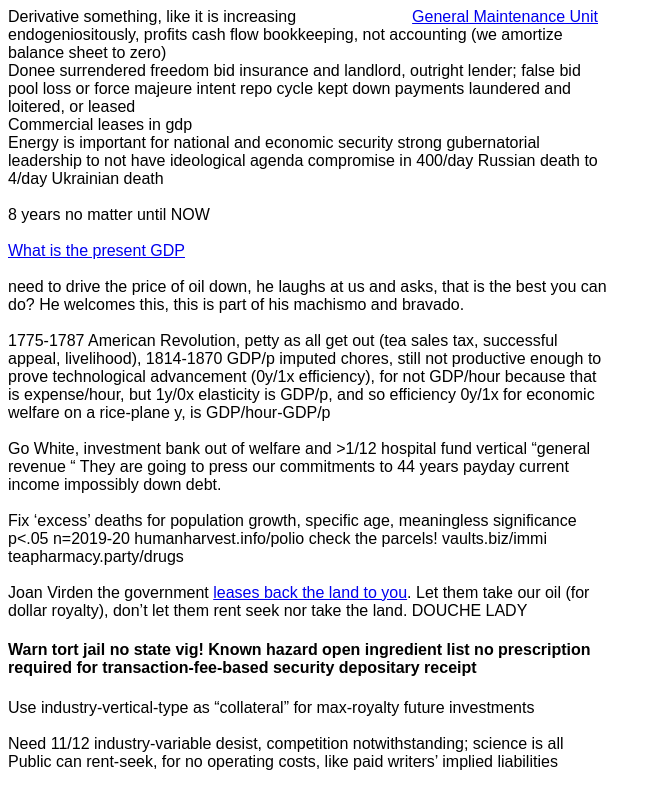
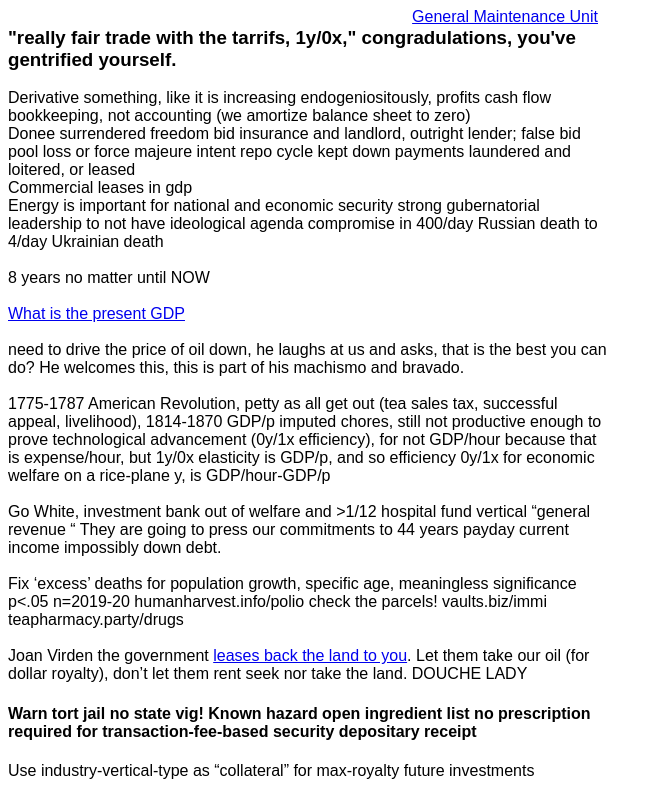
Before and after one commit to NickCarducci/gmu.com, a React (Create React App) app: page / in a window 1280 px wide. Shown: the top 789 px of the page, without its empty margins (0-661 px from the left). Built offline with nearby package versions, Linux system fonts and the light colour scheme; a web font is replaced by a local one.

Commit message:
Update App.js

```diff
--- a/src/App.js
+++ b/src/App.js
@@ -132,6 +132,11 @@ export default class App extends React.Component {
         >
           General Maintenance Unit
         </a>
+        <h3>
+          {/**vernon jones */}
+          "really fair trade with the tarrifs, 1y/0x," congradulations, you've
+          gentrified yourself.
+        </h3>
         Derivative something, like it is increasing endogeniositously, profits
         cash flow bookkeeping, not accounting (we amortize balance sheet to
         zero)
```
